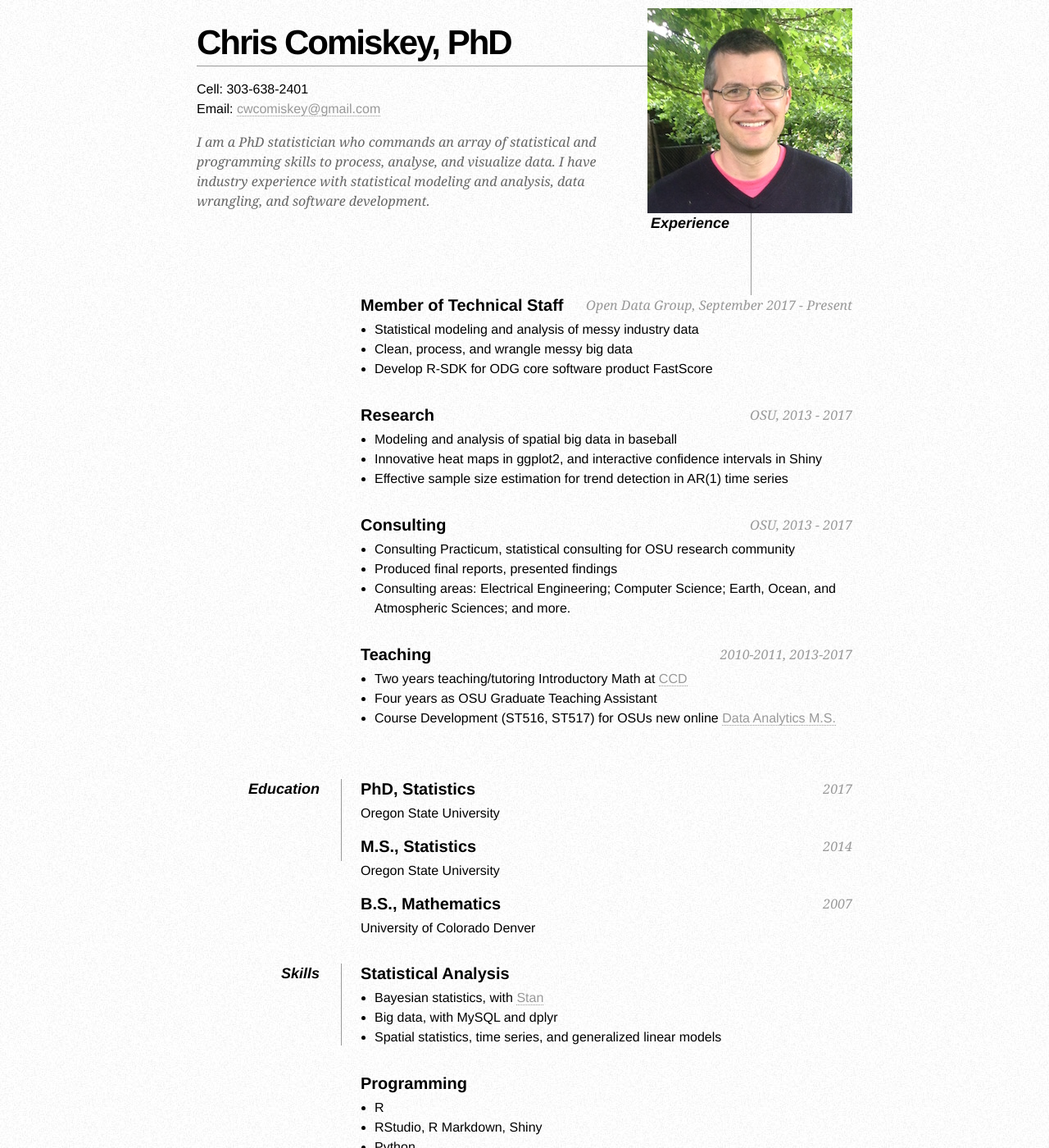
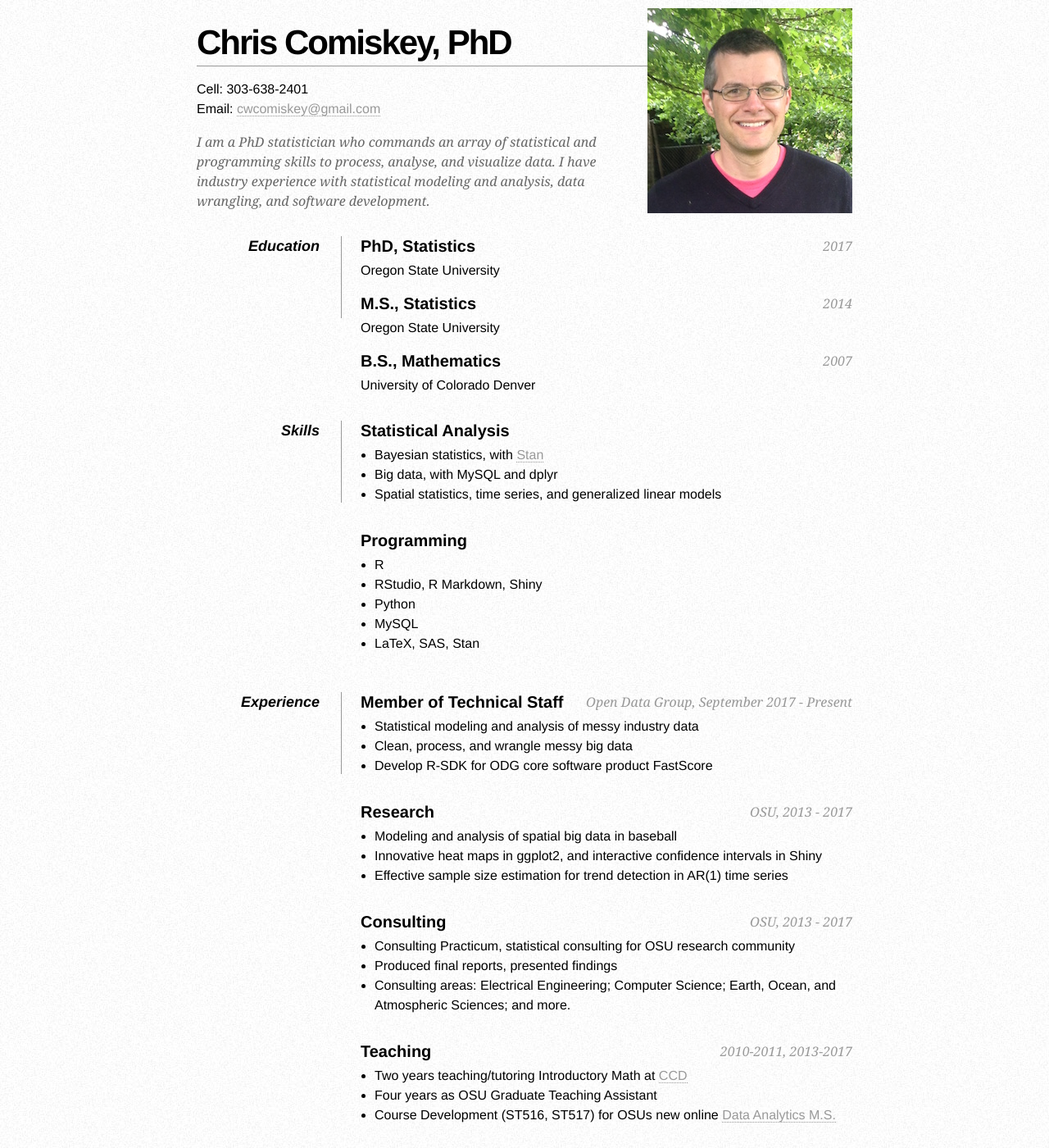
Before and after one commit to cwcomiskey/cwcomiskey.github.io, a Jekyll site: the page resume/index.html, which Jekyll copies as it is, in a window 1280 px wide and 1400 px high. Shown: the whole window at 82% size. Built offline with Jekyll 4.4.1, drawn with Linux system fonts in a browser that asks for light colours.

Commit message:
Update index.html

```diff
--- a/resume/index.html
+++ b/resume/index.html
@@ -65,46 +65,6 @@
 		    and analysis, data wrangling, and software development.
             </p>
         </div>
-
-
-	            <dt>Experience</dt>
-            <dd>
-		<h2> Member of Technical Staff <span> Open Data Group, September 2017 - Present </span></h2>
-                <ul>
-                    <li> Statistical modeling and analysis of messy industry data </li>
-                    <li> Clean, process, and wrangle messy big data</li>
-                    <li> Develop R-SDK for ODG core software product FastScore </li>
-                </ul>
-
-                <h2>Research <span> OSU, 2013 - 2017 </span></h2>
-                <ul>
-                    <li>Modeling and analysis of spatial big data in baseball</li>
-                    <li>Innovative heat maps in ggplot2, and interactive confidence intervals in Shiny</li>
-                    <li>Effective sample size estimation for trend detection in AR(1) time series</li>
-                </ul>
-
-                <h2> Consulting <span>  OSU, 2013 - 2017</span></h2>
-                <ul>
-                    <li>Consulting Practicum, statistical consulting for OSU research community</li>
-                    <li>Produced final reports, presented findings</li>
-                    <li>Consulting areas: Electrical Engineering; Computer Science; Earth, Ocean, and Atmospheric Sciences; and more.</li>
-                </ul>
-
-		<h2> Teaching <span>  2010-2011, 2013-2017</span></h2>
-                <ul>
-                    <li> Two years teaching/tutoring Introductory Math at <a href="https://www.ccd.edu/ "> CCD </a> </li>
-                    <li> Four years as OSU Graduate Teaching Assistant </li>
-                    <li> Course Development (ST516, ST517) for OSUs new online
-			    <a href="http://ecampus.oregonstate.edu/online-degrees/graduate/data-analytics/"> Data Analytics M.S. </a> </li>
-                </ul>
-
-
-            </dd>
-
-            <dd class="clear"></dd>
-
-
-
 
         <div class="clear"></div>
 
```
